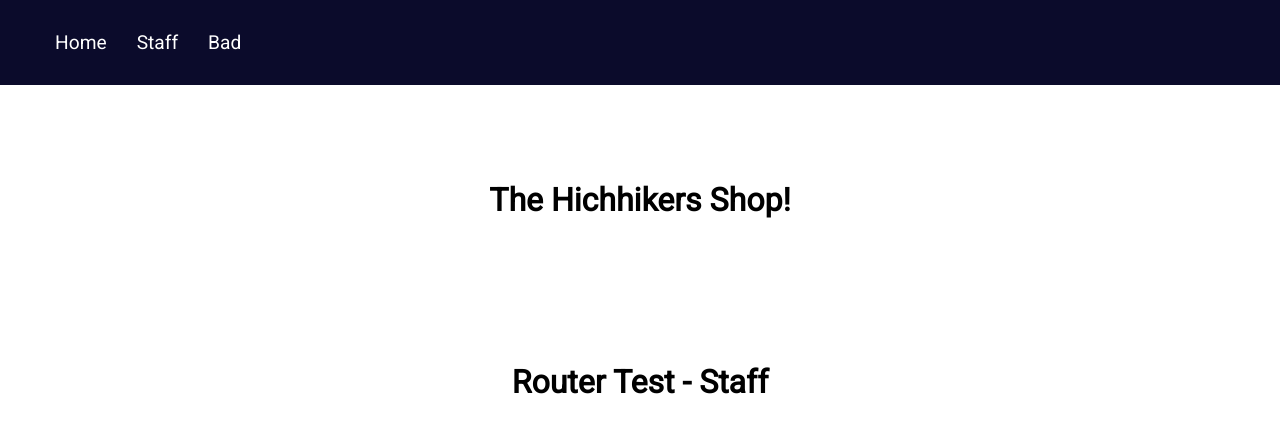
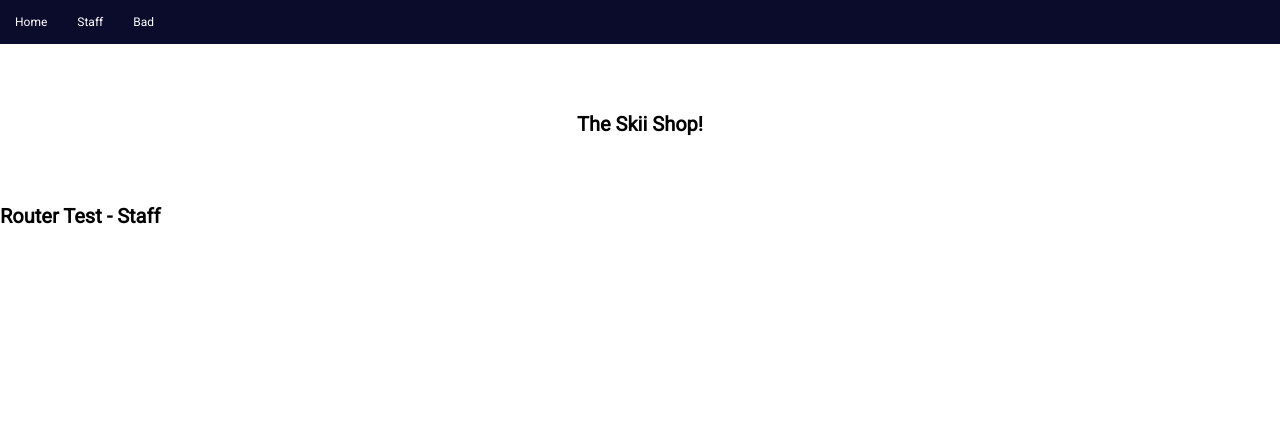
Before and after one commit to TildaYngman/project-store, a React (Create React App) app in the folder client/: page /staff in a window 1280 px wide. Shown: the top 432 px of the page. Built offline with nearby package versions, Linux system fonts and the light colour scheme; no server answers.

Commit message:
basic styling and layout

```diff
--- a/client/src/App.jsx
+++ b/client/src/App.jsx
@@ -1,7 +1,7 @@
 import { useEffect, useState } from "react";
 import {Routes, Route} from "react-router-dom";
 import {Home, Staff, BadURL404} from "./pages"
-import * as config from "./config.js";
+import * as config from "./config.jsx";
 
 function App() {
 
--- a/client/src/components/Header/Header.jsx
+++ b/client/src/components/Header/Header.jsx
@@ -1,9 +1,9 @@
 function Header() {
 
     return (
-    <main>
+    <main className="hero">
         <h1>
-            The Hichhikers Shop!
+            The Skii Shop!
         </h1>
     </main>
     )
--- a/client/src/components/Header/_Header.scss
+++ b/client/src/components/Header/_Header.scss
@@ -0,0 +1,14 @@
+.hero {
+    width: 100vw;
+    height: 20vh;
+    display: flex;
+    flex-direction: row;
+    text-align: center;
+    align-items: center;
+    justify-content: center;
+}
+
+.hero h1 {
+    align-items: center;
+    justify-content: center;
+}
--- a/client/src/pages/Home/_Home.scss
+++ b/client/src/pages/Home/_Home.scss
@@ -1,9 +1,9 @@
-main {
-    width: 100vw;
-    height: 20vh;
-    margin: 0;
+
+
+.card-container {
+    width: 90%;
+    background-color: red;
+    display: flex;
+    align-items: center;
+    justify-content: center;
 }
-
-h1 {
-    text-align: center;
-}
--- a/client/src/styles/style.css
+++ b/client/src/styles/style.css
@@ -1,10 +1,57 @@
 @import url("https://fonts.googleapis.com/css2?family=Roboto&display=swap");
 .product-container {
-  width: 80px;
+  width: 12vw;
+  height: 30vh;
+  padding: 2rem;
+  margin-top: 2rem;
+  display: -webkit-box;
+  display: -ms-flexbox;
+  display: flex;
+  -webkit-box-orient: vertical;
+  -webkit-box-direction: normal;
+      -ms-flex-direction: column;
+          flex-direction: column;
+  -ms-flex-pack: distribute;
+      justify-content: space-around;
+  -webkit-box-shadow: 0 0 0.5rem #303253;
+          box-shadow: 0 0 0.5rem #303253;
+  -webkit-box-align: center;
+      -ms-flex-align: center;
+          align-items: center;
+  color: #303253;
+  border-radius: 0.7em;
 }
 
-.product-container img {
+.product-container .product-image {
   width: 10vw;
+}
+
+.hero {
+  width: 100vw;
+  height: 20vh;
+  display: -webkit-box;
+  display: -ms-flexbox;
+  display: flex;
+  -webkit-box-orient: horizontal;
+  -webkit-box-direction: normal;
+      -ms-flex-direction: row;
+          flex-direction: row;
+  text-align: center;
+  -webkit-box-align: center;
+      -ms-flex-align: center;
+          align-items: center;
+  -webkit-box-pack: center;
+      -ms-flex-pack: center;
+          justify-content: center;
+}
+
+.hero h1 {
+  -webkit-box-align: center;
+      -ms-flex-align: center;
+          align-items: center;
+  -webkit-box-pack: center;
+      -ms-flex-pack: center;
+          justify-content: center;
 }
 
 * {
@@ -53,17 +100,58 @@ a {
   font-size: larger;
 }
 
-main {
-  width: 100vw;
-  height: 20vh;
-  margin: 0;
-}
-
-h1 {
-  text-align: center;
+.card-container {
+  width: 90%;
+  background-color: red;
+  display: -webkit-box;
+  display: -ms-flexbox;
+  display: flex;
+  -webkit-box-align: center;
+      -ms-flex-align: center;
+          align-items: center;
+  -webkit-box-pack: center;
+      -ms-flex-pack: center;
+          justify-content: center;
 }
 
 body {
   margin: 0;
+  padding: 0;
+  display: -webkit-box;
+  display: -ms-flexbox;
+  display: flex;
+  -webkit-box-pack: center;
+      -ms-flex-pack: center;
+          justify-content: center;
+  -webkit-box-align: center;
+      -ms-flex-align: center;
+          align-items: center;
+}
+
+* {
+  -webkit-box-sizing: border-box;
+          box-sizing: border-box;
+  margin: 0;
+  padding: 0;
+}
+
+html {
+  font-size: 62.5%;
+}
+
+.container {
+  display: -webkit-box;
+  display: -ms-flexbox;
+  display: flex;
+  -webkit-box-orient: vertical;
+  -webkit-box-direction: normal;
+      -ms-flex-direction: column;
+          flex-direction: column;
+  -webkit-box-pack: center;
+      -ms-flex-pack: center;
+          justify-content: center;
+  -webkit-box-align: center;
+      -ms-flex-align: center;
+          align-items: center;
 }
 /*# sourceMappingURL=style.css.map */
--- a/client/src/styles/style.scss
+++ b/client/src/styles/style.scss
@@ -2,4 +2,25 @@
 
 body {
     margin: 0;
+    padding: 0;
+    display: flex;
+    justify-content: center;
+    align-items: center;
 }
+
+* {
+    box-sizing: border-box;
+    margin: 0;
+    padding: 0;
+}
+
+html {
+    font-size: 62.5%; // 1rem = 10px
+}
+
+.container{
+    display: flex;
+    flex-direction: column;
+    justify-content: center;
+    align-items: center;
+}
```
Also changed, not shown: client/src/components/ProductCard/_ProductCard.scss (added, +17 -0 lines), client/src/pages/Home/Home.jsx (+5 -6 lines), client/src/components/ProductCard/ProductCard.jsx (renamed from client/src/components/ProductCard/ProductCard.js), client/src/config.jsx (renamed from client/src/config.js), 1 other file (tests, documents, lock files or other folders).
